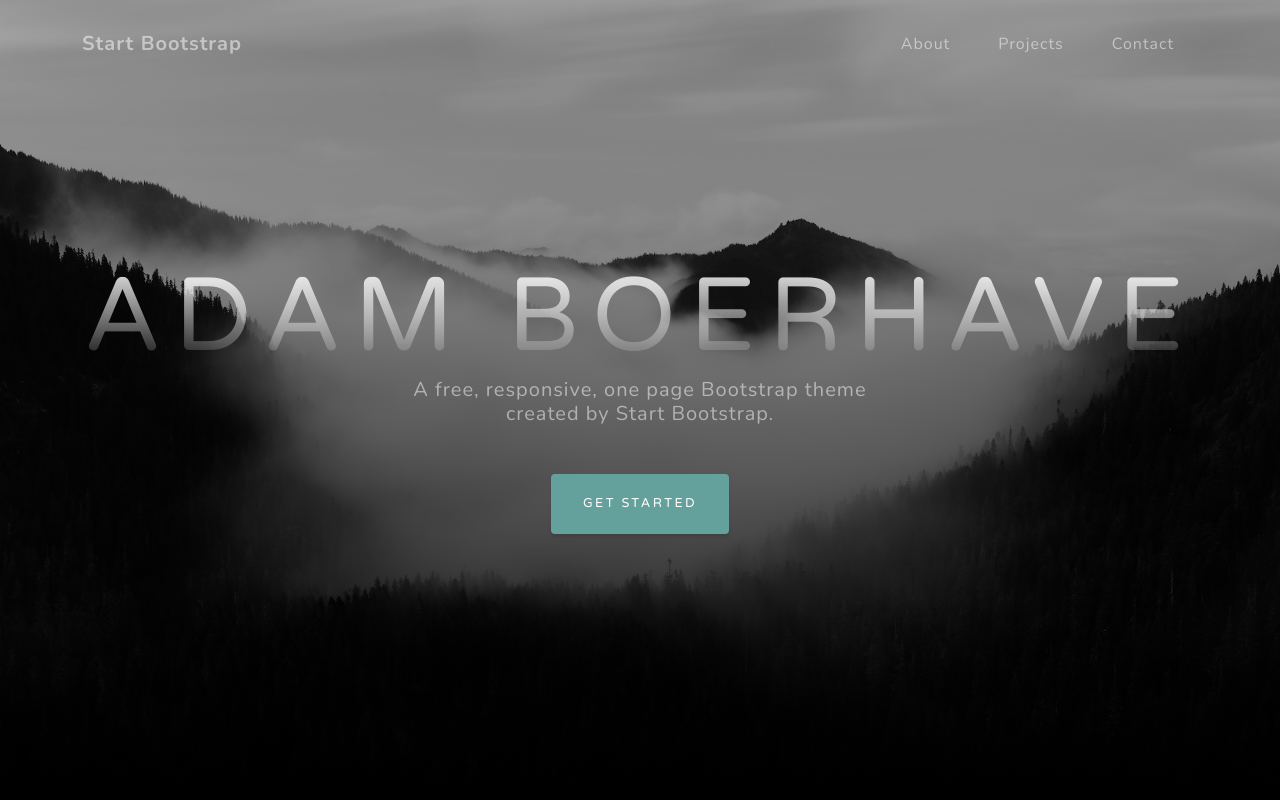
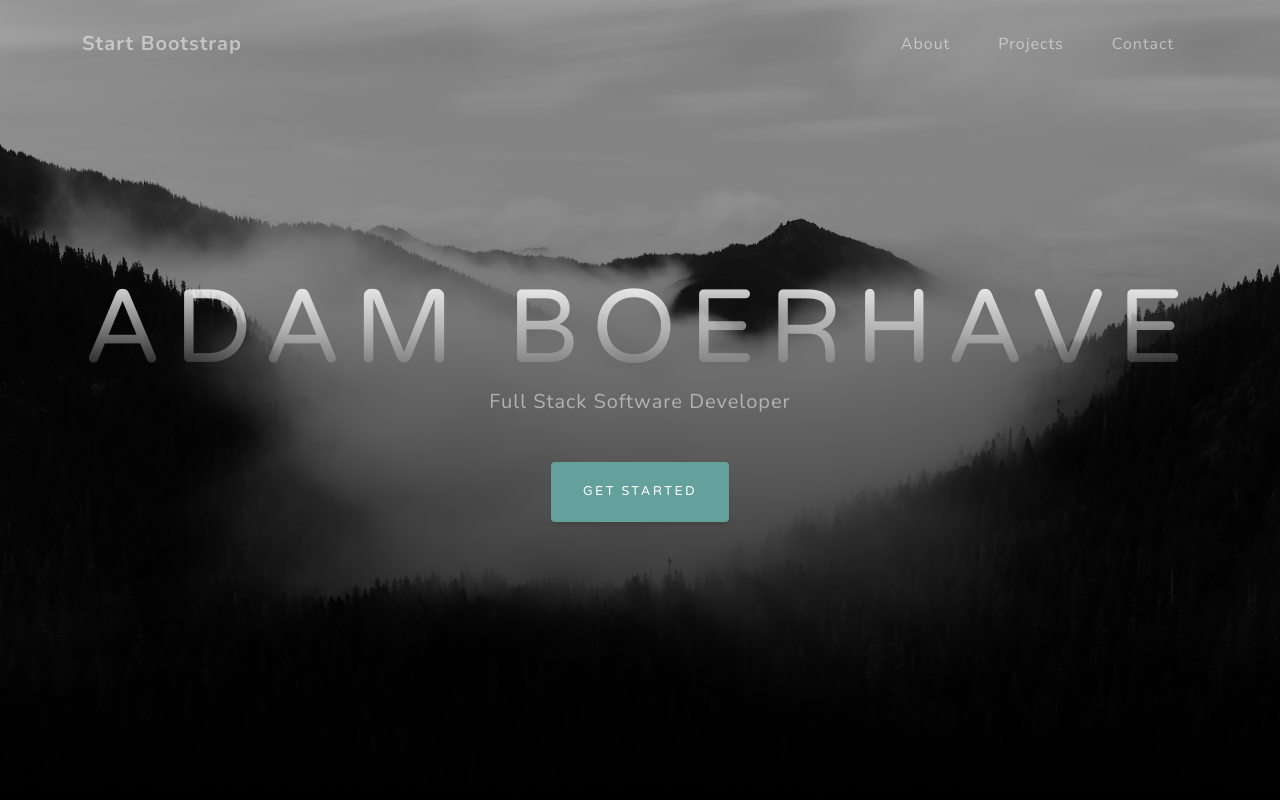
Before and after one commit to aboerhave/aboerhave.github.io, a plain HTML site: page index.html in a window 1280 px wide. Shown: the top 800 px of the page. Drawn offline with nearby package versions, Linux system fonts and the light colour scheme.

Commit message:
added title

```diff
--- a/index.html
+++ b/index.html
@@ -38,7 +38,7 @@
             <div class="container d-flex h-100 align-items-center">
                 <div class="mx-auto text-center">
                     <h1 class="mx-auto my-0 text-uppercase">Adam Boerhave</h1>
-                    <h2 class="text-white-50 mx-auto mt-2 mb-5">A free, responsive, one page Bootstrap theme created by Start Bootstrap.</h2>
+                    <h2 class="text-white-50 mx-auto mt-2 mb-5">Full Stack Software Developer</h2>
                     <a class="btn btn-primary js-scroll-trigger" href="#about">Get Started</a>
                 </div>
             </div>
```
